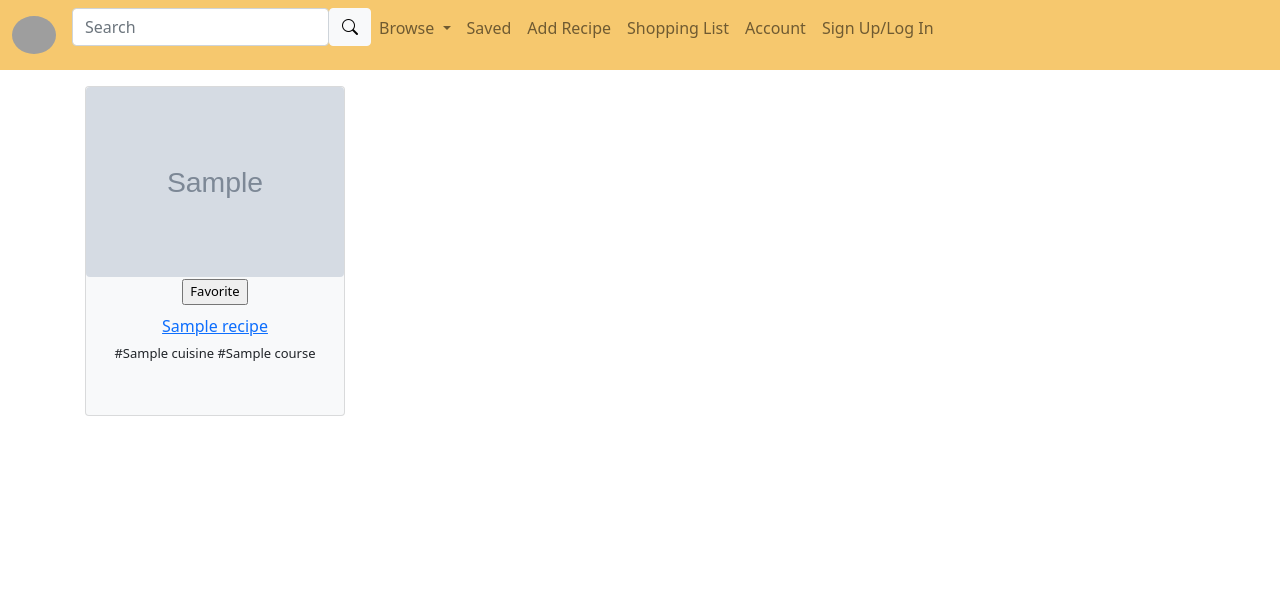
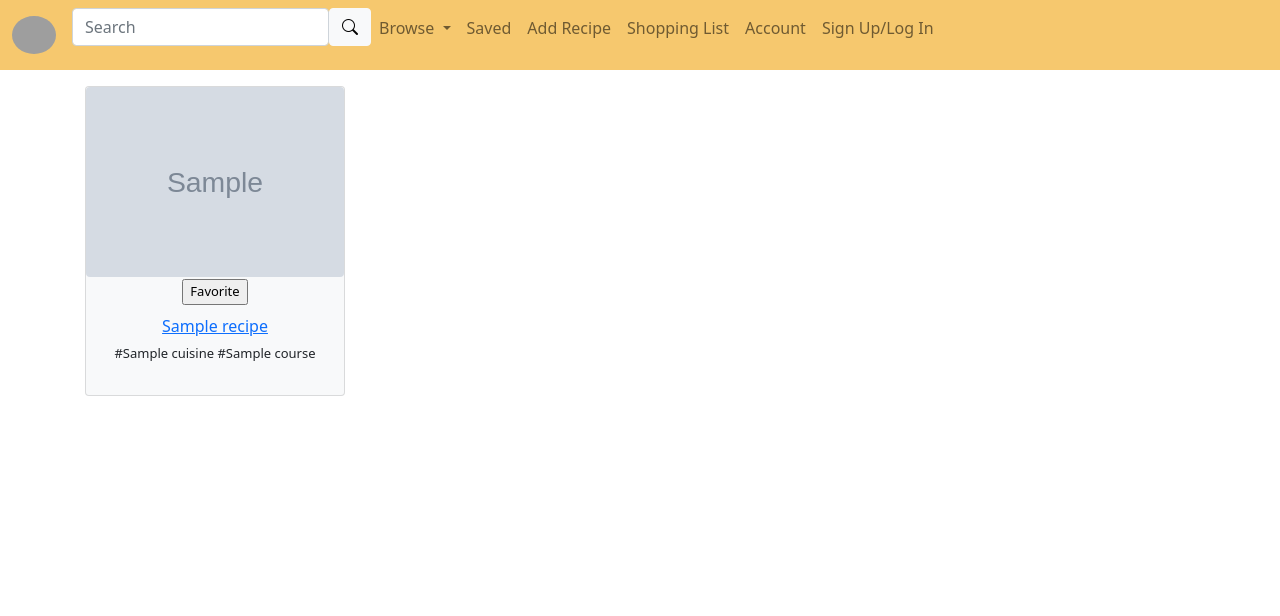
Before and after one commit to xena718/recipe_app_dev, a Flask app: page / in a window 1280 px wide. Shown: the top 616 px of the page. Run offline with Flask 2, Linux system fonts and the light colour scheme; tables that the repository leaves empty hold one stand-in row (values such as "Sample post"); grey boxes marked "Sample" are stand-in pictures; grey boxes are pictures that could not be loaded.

Commit message:
update recipe-card-div

```diff
--- a/static/css/recipe_app.css
+++ b/static/css/recipe_app.css
@@ -15,8 +15,9 @@
     justify-content: flex-start;
 }
 
+/* Maybe I should set this div to fix contents */
 .recipe-card-div{
-    height:330px;
+    height:310px;
     width:280px;
     padding-left:10px;
     padding-right:10px;
```
